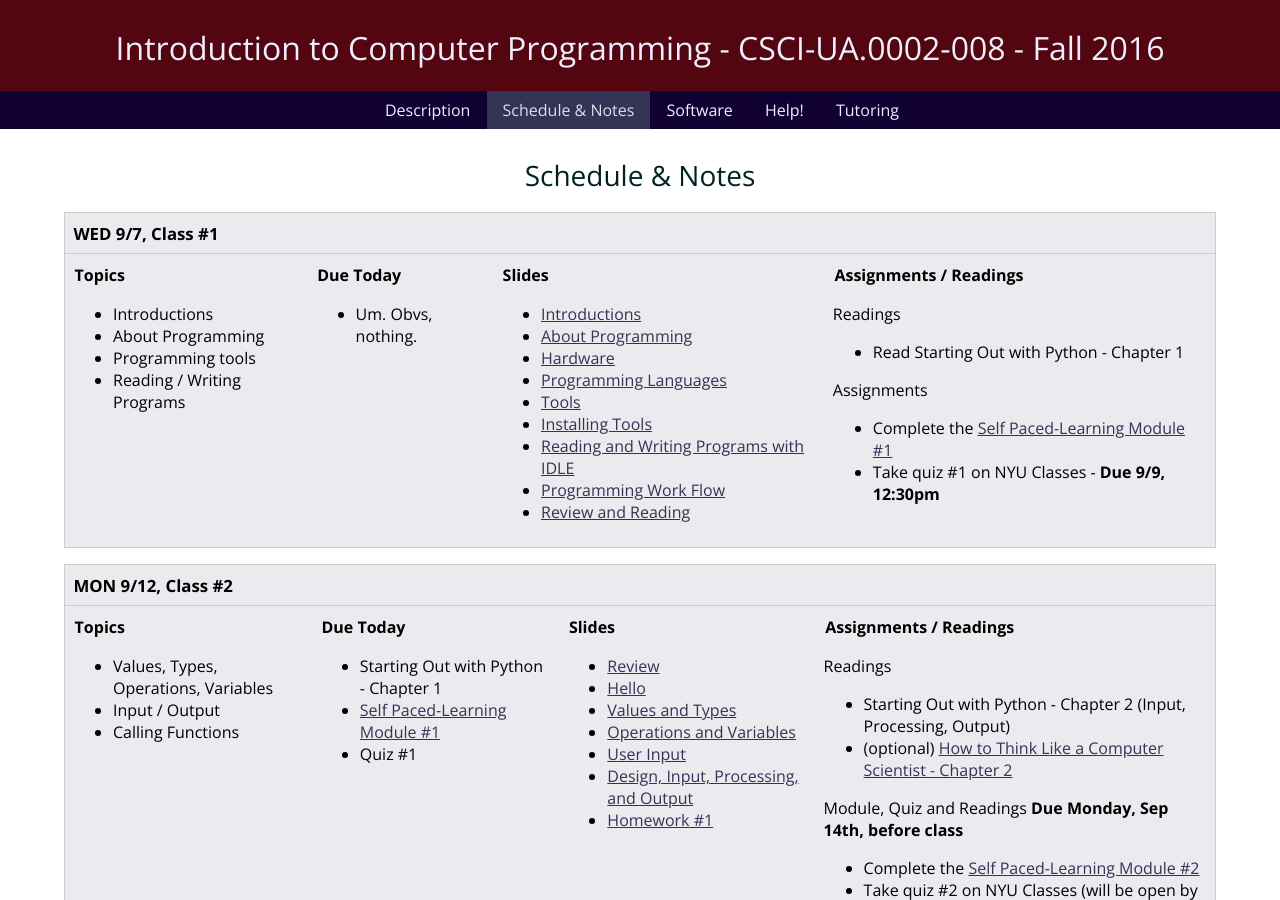
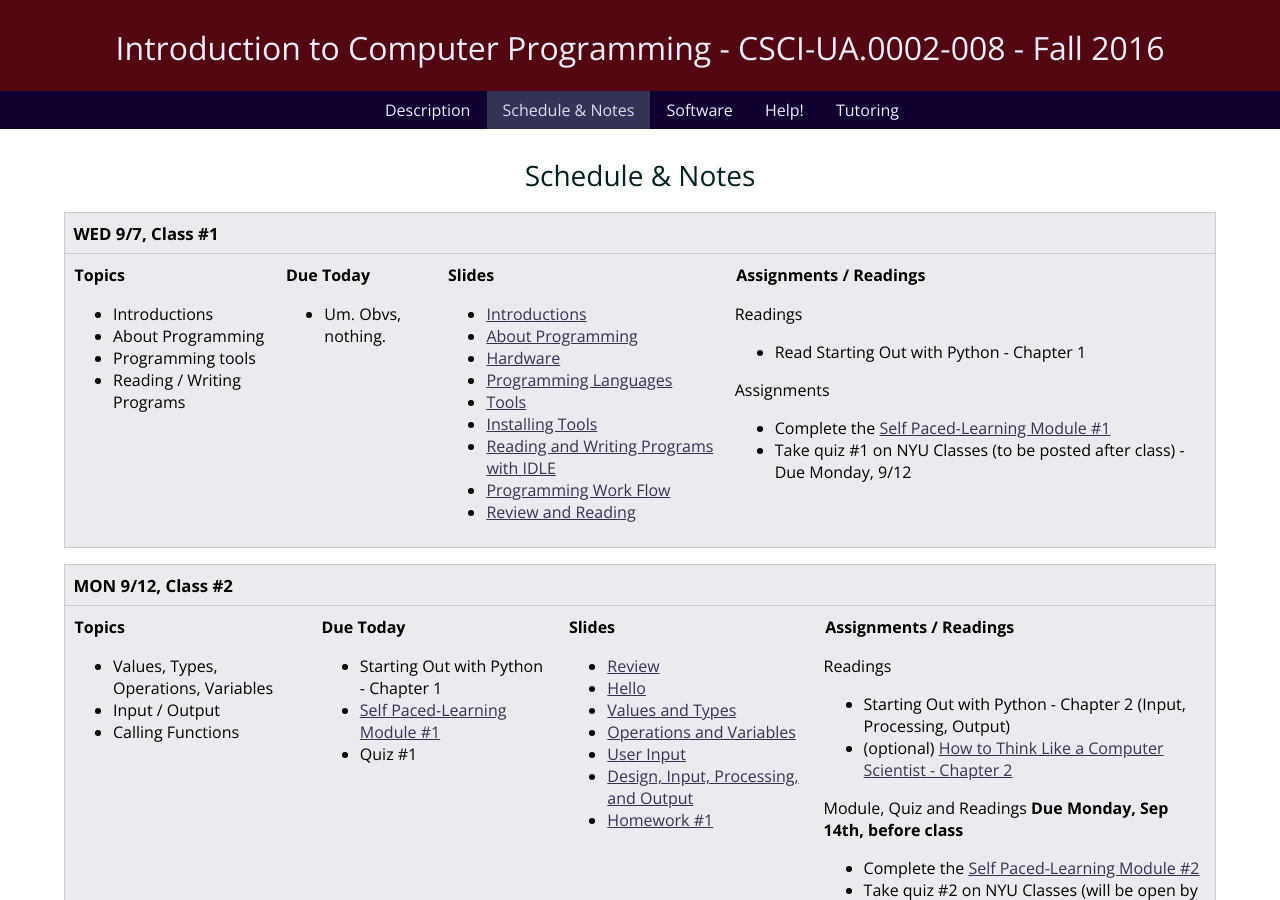
Before and after one commit to foureyes/csci-ua.0002-fall2016-008, a Jekyll site: the page built from schedule.markdown, in a window 1280 px wide and 900 px high. Built offline with Jekyll 4.4.1, drawn with Linux system fonts in a browser that asks for light colours.

Commit message:
fix due date

```diff
--- a/_includes/classes/01/materials.markdown
+++ b/_includes/classes/01/materials.markdown
@@ -29,6 +29,5 @@ Readings
 Assignments
 
 * Complete the [Self Paced-Learning Module #1]({{ site.module1 }})
-* Take quiz #1 on NYU Classes - __Due 9/9, 12:30pm__
-
+* Take quiz #1 on NYU Classes (to be posted after class)  - Due Monday, 9/12
 </article>
```
Also changed, not shown: 1 other file.
